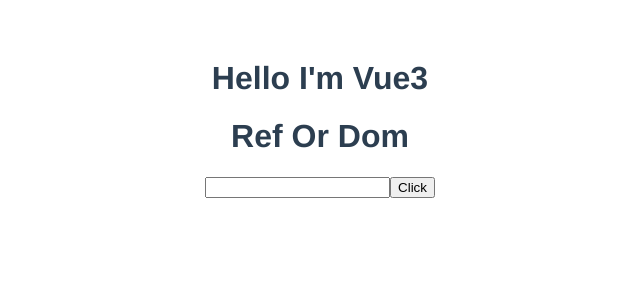
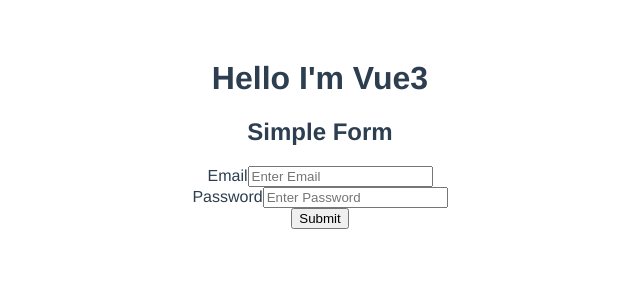
Before and after one commit to mofachhalhossain/Vue-For-Beginner, a Vue app: page / in a window 1280 px wide. Shown: the top 300 px of the page, without its empty margins (320-960 px from the left). Built offline with nearby package versions, Linux system fonts and the light colour scheme.

Commit message:
Simple Form Example

```diff
--- a/src/App.vue
+++ b/src/App.vue
@@ -20,7 +20,8 @@
   <!-- <ClassBinding /> -->
   <!-- <Props_Student :name="name" :email="email" />
   <Props_Teacher name="Peter" /> -->
-  <RefOrDOM />
+  <!-- <RefOrDOM /> -->
+  <SimpleFormExample :submit="submit" />
 </template>
 
 <script>
@@ -39,7 +40,8 @@
 /* import ClassBinding from "./components/ClassBinding.vue"; */
 /* import Props_Student from "./components/Props_Student.vue";
 import Props_Teacher from "./components/Props_Teacher.vue"; */
-import RefOrDOM from "./components/RefOrDOM.vue";
+/* import RefOrDOM from "./components/RefOrDOM.vue"; */
+import SimpleFormExample from "./components/SimpleFormExample.vue";
 
 export default {
   name: "App",
@@ -59,8 +61,16 @@
     /* ClassBinding, */
     /* Props_Student,
     Props_Teacher, */
-    RefOrDOM,
+    /* RefOrDOM, */
+    SimpleFormExample,
   },
+  data() {
+    return {
+      email: this.email,
+      password: this.password,
+    };
+  },
+  props: { submit: Function },
   /*  data passing from parent to child: */
   /* data() {
     return {
--- /dev/null
+++ b/src/components/SimpleFormExample.vue
@@ -0,0 +1,33 @@
+<template>
+  <h2>Simple Form</h2>
+  <form>
+    <label>Email</label>
+    <input type="email" placeholder="Enter Email" v-model="email" /><br />
+    <label>Password</label>
+    <input
+      type="password"
+      placeholder="Enter Password"
+      v-model="password"
+    /><br />
+    <button type="button" @click="submit()">Submit</button>
+  </form>
+</template>
+
+<script>
+export default {
+  name: "SimpleFormExample",
+  data() {
+    return {
+      email: "",
+      password: "",
+    };
+  },
+  methods: {
+    submit() {
+      alert(this.email + " " + this.password);
+    },
+  },
+};
+</script>
+
+<style scoped></style>
```
